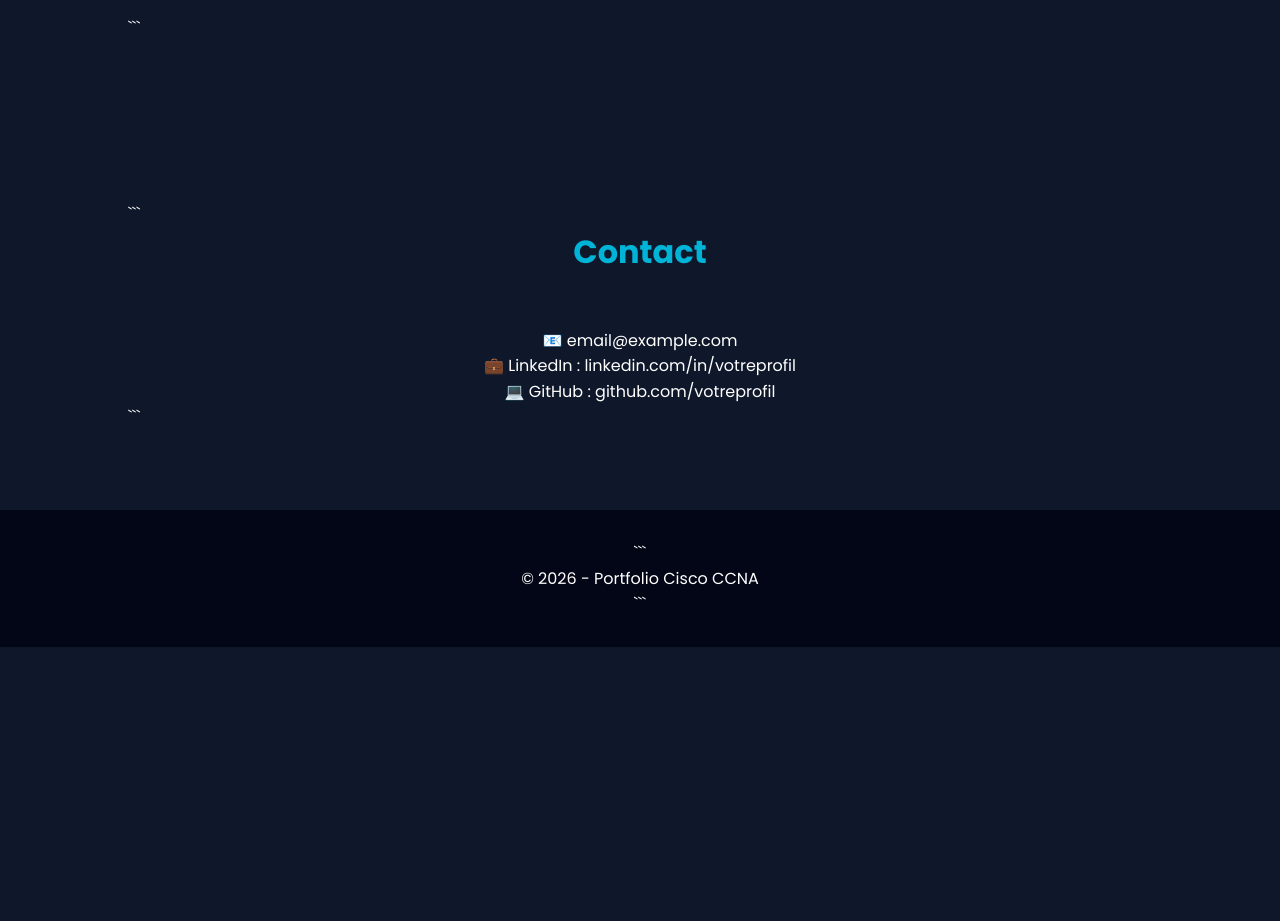
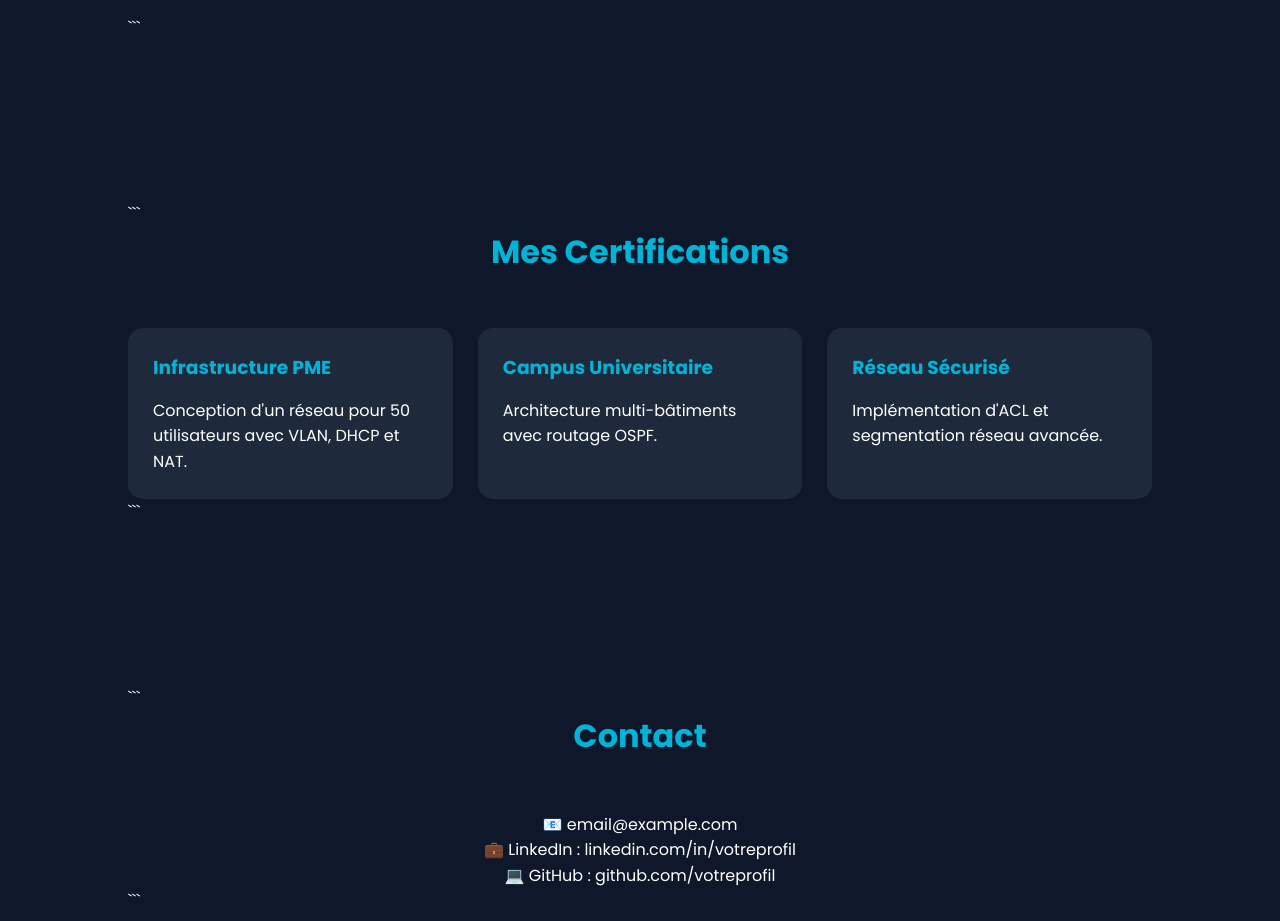
Before and after one commit to dusdeh84-ship-it/dus-CCNA-Portfolio, a plain HTML site: page index.html in a window 1280 px wide. Shown: the part 3480-4401 px from the top of the page. Before the commit the page ends 4127 px from the top, so only its background shows below. Drawn offline with Linux system fonts and the light colour scheme.

Commit message:
Update index.html

````diff
--- a/index.html
+++ b/index.html
@@ -394,6 +394,35 @@
 
 </section>
 
+<section id="certifications">
+
+```
+<h2 class="section-title">Mes Certifications</h2>
+
+<div class="cards">
+
+    <div class="card">
+        <h3>Infrastructure PME</h3>
+        <p>Conception d'un réseau pour 50 utilisateurs avec VLAN, DHCP et NAT.</p>
+    </div>
+
+    <div class="card">
+        <h3>Campus Universitaire</h3>
+        <p>Architecture multi-bâtiments avec routage OSPF.</p>
+    </div>
+
+    <div class="card">
+        <h3>Réseau Sécurisé</h3>
+        <p>Implémentation d'ACL et segmentation réseau avancée.</p>
+    </div>
+
+</div>
+```
+
+</section>
+
+
+
 <section id="contact">
 
 ```
````
